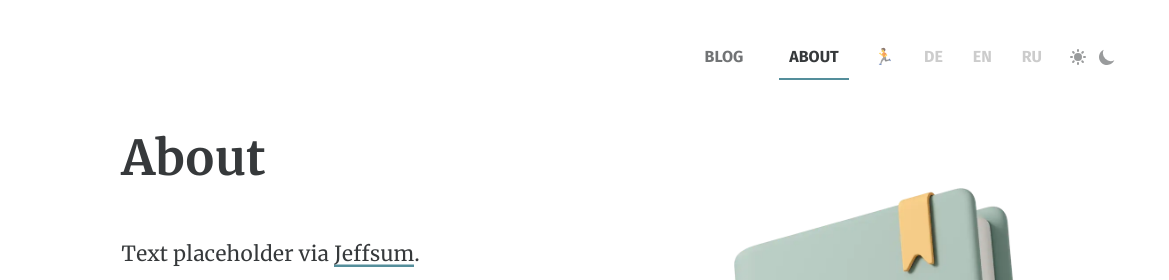
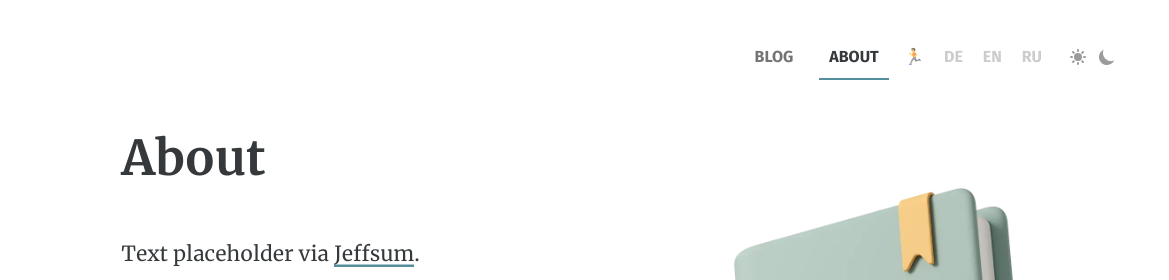
Before and after one commit to oioki/blog, an Astro site: page /about in a window 1280 px wide. Shown: the top 280 px of the page, 111-1280 px from the left. Built offline with nearby package versions, Linux system fonts and the light colour scheme; Astro itself is replaced by a stand-in of ours.

Commit message:
condensed nav bar

```diff
--- a/src/components/Nav.astro
+++ b/src/components/Nav.astro
@@ -24,7 +24,7 @@ const indexLink = locale === 'en' ? '/' : `/${locale}/`;
     padding: 10px 5px;
     display: block;
     position: relative;
-    margin-left: 20px;
+    margin-left: 10px;
     min-width: 70px;
     text-align: center;
   }
@@ -32,7 +32,7 @@ const indexLink = locale === 'en' ? '/' : `/${locale}/`;
   div.inactive {
     color: var(--inactive-color);
     padding: 10px 5px;
-    margin-left: 20px;
+    margin-left: 10px;
     min-width: 70px;
   }
 
```
